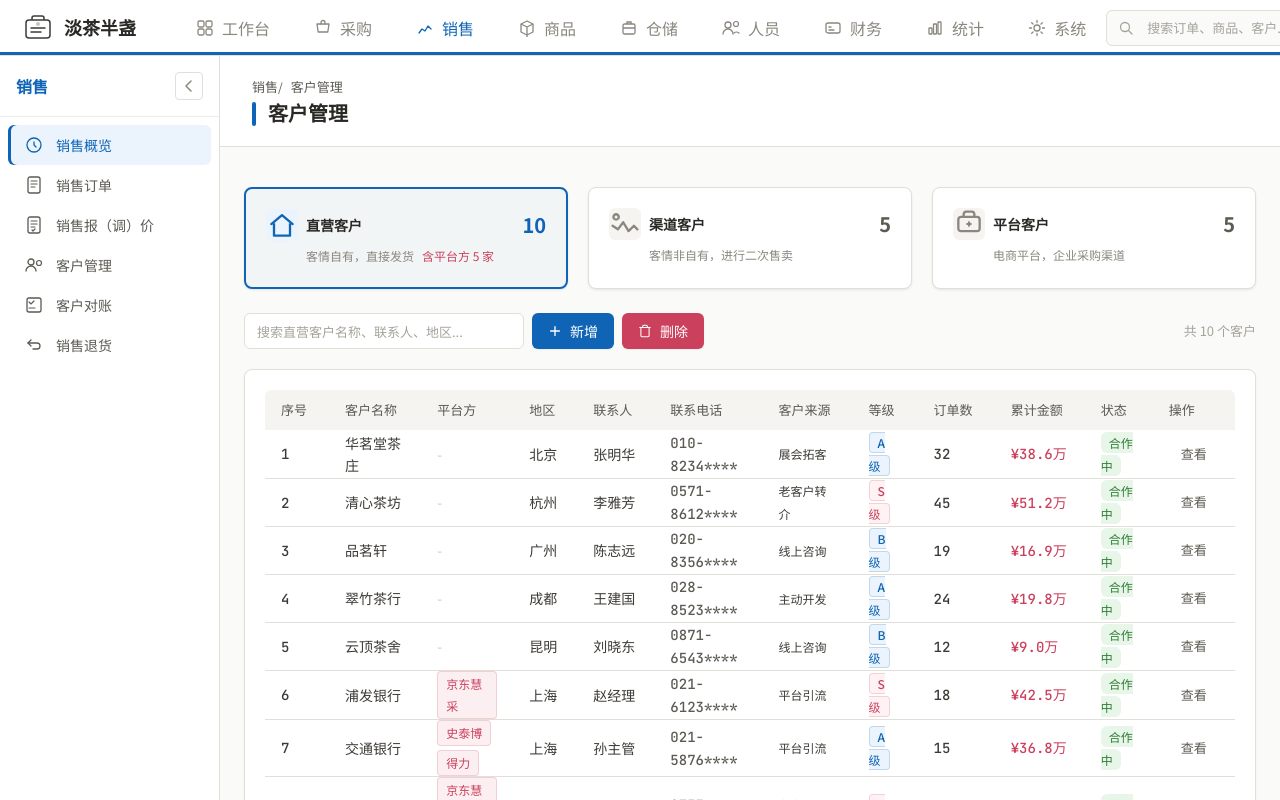
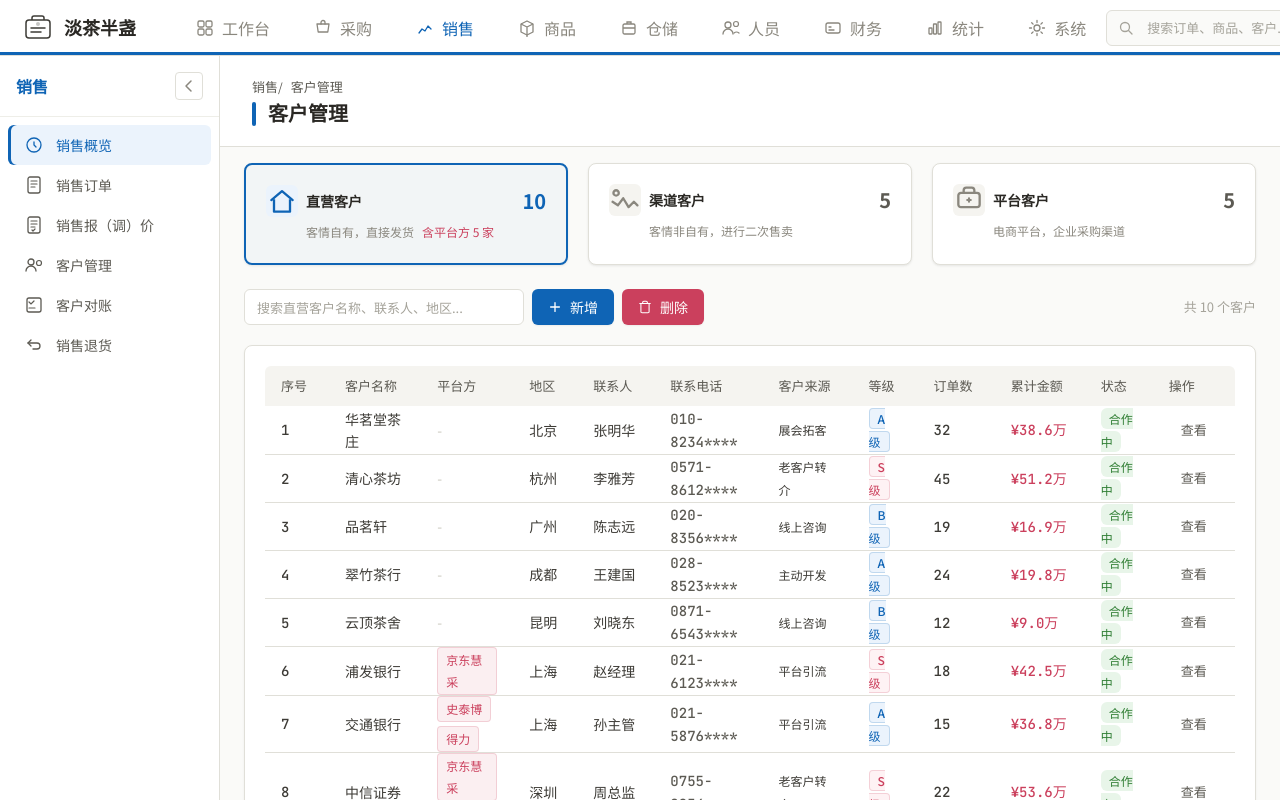
Before and after one commit to zsdxtw/dcbztea-buddy, a React (Vite) app: page /sales/sales-customers in a window 1280 px wide. Shown: the top 800 px of the page. Built offline with nearby package versions, Linux system fonts and the light colour scheme.

Commit message:
feat: 拉取并理解项目文件
Co-authored-by: traeagent <traeagent@users.noreply.github.com>

```diff
--- a/src/pages/sales/SalesCustomers.tsx
+++ b/src/pages/sales/SalesCustomers.tsx
@@ -129,9 +129,7 @@ export default function SalesCustomers() {
       <ContentHeader title="客户管理" breadcrumbs={['销售', '客户管理']} />
 
       <div className="content-body">
-        <div className="stat-cards"></div>
-
-      <div style={{ display: 'grid', gridTemplateColumns: 'repeat(3, 1fr)', gap: 'var(--space-5)', marginBottom: 'var(--space-6)' }}>
+        <div style={{ display: 'grid', gridTemplateColumns: 'repeat(3, 1fr)', gap: 'var(--space-5)', marginBottom: 'var(--space-6)' }}>
         {TABS.map(t => {
           const count = t.key === 'platform' ? platforms.length : data.filter(c => c.type === t.key).length;
           const isActive = activeTab === t.key;
```
